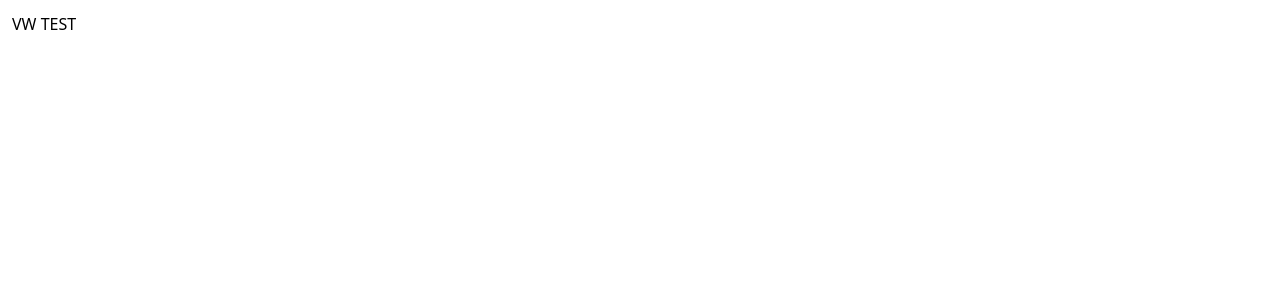
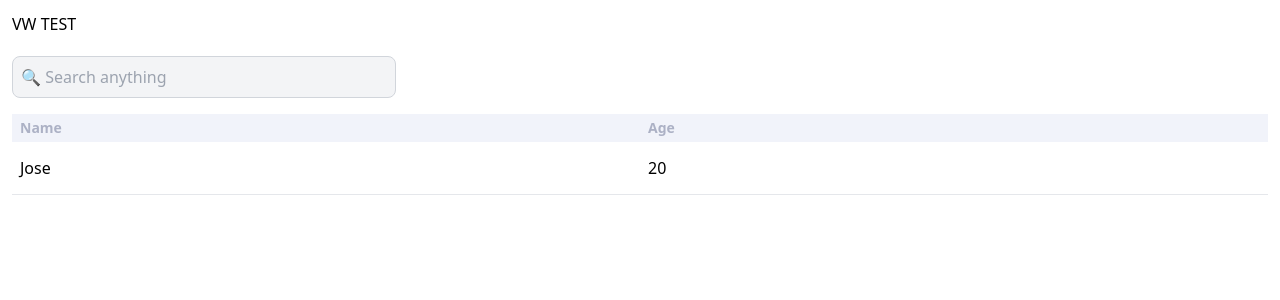
Before and after one commit to MarcViladot/vw_test, a React (Vite) app: page / in a window 1280 px wide. Shown: the top 300 px of the page. Built offline with nearby package versions, Linux system fonts and the light colour scheme.

Commit message:
feat(Table): add styles

```diff
--- a/src/components/DataTable/DataTable.tsx
+++ b/src/components/DataTable/DataTable.tsx
@@ -1,6 +1,9 @@
 import React from 'react';
 import { ColumnDefs } from './types';
 import { DataTableProvider } from '@/components/DataTable/context/DataTableContext';
+import { TableHeader } from '@/components/DataTable/TableHeader';
+import { TableBody } from '@/components/DataTable/TableBody';
+import { TableSearchBar } from '@/components/DataTable/TableSearchBar';
 
 interface DataTableProps<T = unknown> {
   data: T[];
@@ -10,7 +13,13 @@ interface DataTableProps<T = unknown> {
 export const DataTable = <T,>({ data, columnDefs }: DataTableProps<T>) => {
   return (
     <DataTableProvider data={data} columnDefs={columnDefs}>
-      <div />
+      <div className={'flex flex-col flex-grow gap-4'}>
+        <TableSearchBar />
+        <div className={'table table-fixed w-full'}>
+          <TableHeader />
+          <TableBody />
+        </div>
+      </div>
     </DataTableProvider>
   );
 };
--- a/src/components/DataTable/TableBody.tsx
+++ b/src/components/DataTable/TableBody.tsx
@@ -37,5 +37,5 @@ interface CellProps {
 }
 
 const Cell: FC<CellProps> = ({ value }) => {
-  return <div className={'table-cell border border-black p-1'}>{value}</div>;
+  return <div className={'table-cell border-b py-3.5 px-2'}>{value}</div>;
 };
--- a/src/components/DataTable/TableHeader.tsx
+++ b/src/components/DataTable/TableHeader.tsx
@@ -6,11 +6,13 @@ import { FaArrowDownLong, FaArrowUpLong } from 'react-icons/fa6';
 export const TableHeader = () => {
   const { columnDefs } = useDataTableContext();
   return (
-    <div className={'table-row'}>
-      {columnDefs.map((def) => (
-        <HeaderCell {...def} key={def.field} />
-      ))}
-    </div>
+    <>
+      <div className={'table-row'}>
+        {columnDefs.map((def) => (
+          <HeaderCell {...def} key={def.field} />
+        ))}
+      </div>
+    </>
   );
 };
 
@@ -21,12 +23,12 @@ const HeaderCell: FC<ColumnDefs> = ({ headerName, field }) => {
 
   return (
     <div
-      className={'table-cell cursor-pointer border border-black p-1'}
+      className={'table-cell cursor-pointer p-1 px-2 bg-[#F1F3FA]'}
       data-testid={field}
       onClick={() => {
         toggleSort(field);
       }}>
-      <div className={'flex justify-between items-center'}>
+      <div className={'flex justify-between items-center text-sm font-bold text-[#ACB1C5]'}>
         {headerName}
         {sortDirection && (
           <div data-testid={'sort-status'}>
```
